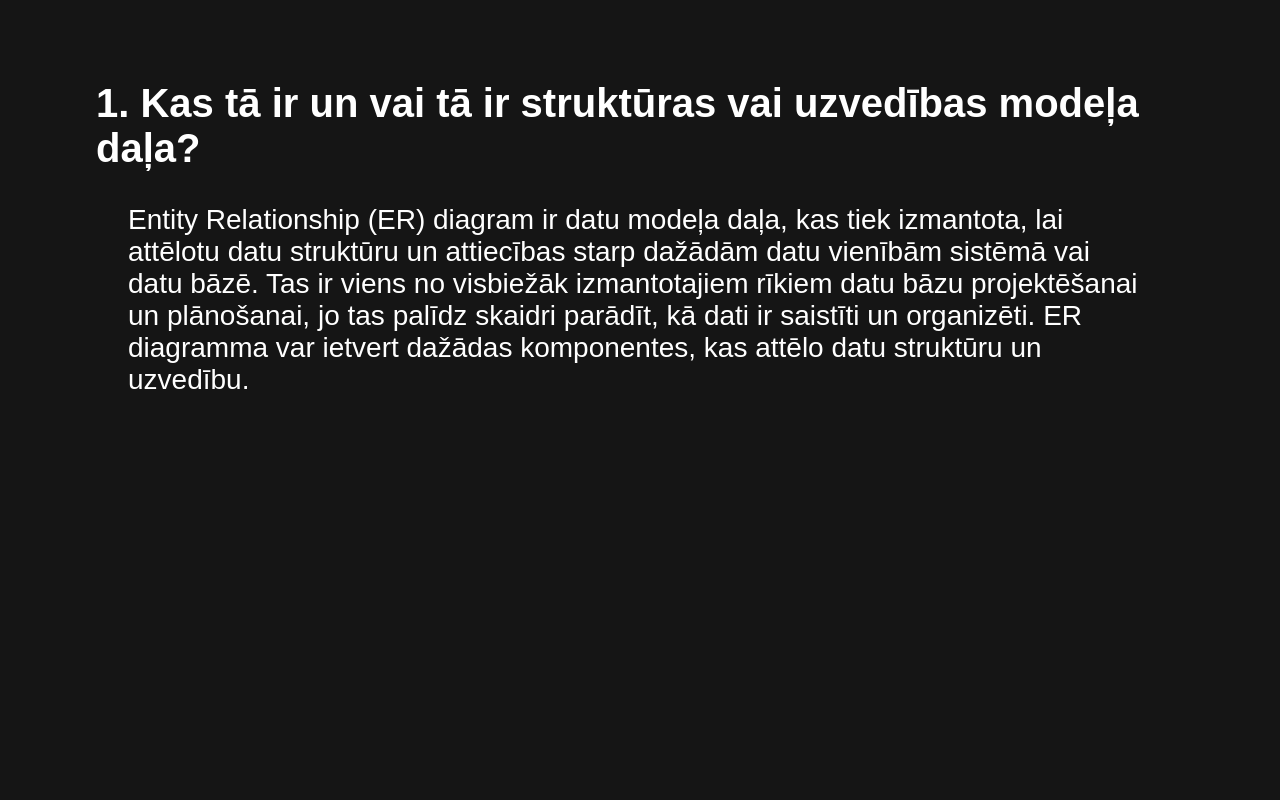
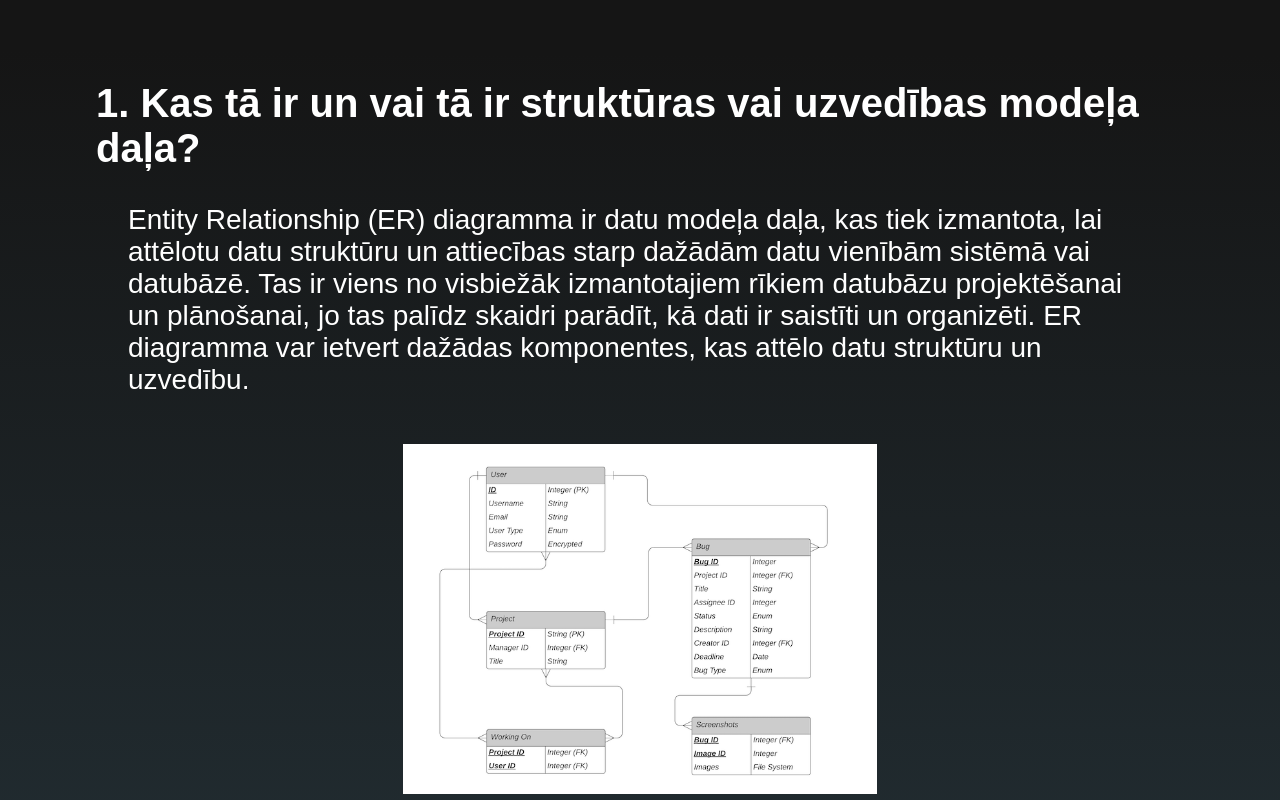
Before and after one commit to TotoalNormie/UMLreact, a React (Vite) app in the folder uml/: page / in a window 1280 px wide. Built offline with nearby package versions, Linux system fonts and the light colour scheme; a web font is replaced by a local one.

Commit message:
style changes

```diff
--- a/uml/src/components/Stuktura.jsx
+++ b/uml/src/components/Stuktura.jsx
@@ -1,16 +1,24 @@
+import diagram from '../../public/Diagram.png';
+
 function Stuktura() {
-
 	return (
 		<>
 			<article>
 				<h2>Kas tā ir un vai tā ir struktūras vai uzvedības modeļa daļa?</h2>
-          <p>Entity Relationship (ER) diagram ir datu modeļa daļa, kas tiek izmantota,
-              lai attēlotu datu struktūru un attiecības starp dažādām datu vienībām sistēmā vai datu bāzē.
-              Tas ir viens no visbiežāk izmantotajiem rīkiem datu bāzu projektēšanai un plānošanai, jo tas palīdz skaidri parādīt, kā dati ir saistīti un organizēti.
-              ER diagramma var ietvert dažādas komponentes, kas attēlo datu struktūru un uzvedību.</p>
+				<p>
+					Entity Relationship (ER) diagramma ir datu modeļa daļa, kas tiek izmantota, lai
+					attēlotu datu struktūru un attiecības starp dažādām datu vienībām sistēmā vai
+					datubāzē. Tas ir viens no visbiežāk izmantotajiem rīkiem datubāzu projektēšanai
+					un plānošanai, jo tas palīdz skaidri parādīt, kā dati ir saistīti un organizēti.
+					ER diagramma var ietvert dažādas komponentes, kas attēlo datu struktūru un
+					uzvedību.
+				</p>
+				<div className='img'>
+					<img src={diagram} alt='Diagramma' />
+				</div>
 			</article>
 		</>
-    )
+	);
 }
 
-  export default Stuktura
+export default Stuktura;
--- a/uml/src/main.css
+++ b/uml/src/main.css
@@ -18,12 +18,18 @@ main {
 	scroll-snap-type: y mandatory;
 	overscroll-behavior-x: contain;
 	counter-reset: counter;
+	background-color: #999999;
+	display: grid;
+	gap: 0.3rem;
 }
 
 article {
 	scroll-snap-align: start;
 	height: 100svh;
 	counter-increment: counter;
+	background-color: #151515;
+	background: linear-gradient(180.2deg, #151515 6.8%, rgb(36, 49, 55) 131%);
+
 	padding: 3rem 6rem;
 }
 
@@ -39,12 +45,33 @@ a {
 }
 
 .img {
+	margin-top: 3rem;
 	display: flex;
 	justify-content: center;
-	height: 300px;
+	height: 350px;
 }
 
 .entity,
 p {
 	margin-inline: 2rem;
 }
+
+::-webkit-scrollbar {
+	width: 10px;
+}
+
+/* Track */
+::-webkit-scrollbar-track {
+	background: #151515;
+	background: linear-gradient(180.2deg, #151515 6.8%, rgb(36, 49, 55) 131%);
+}
+
+/* Handle */
+::-webkit-scrollbar-thumb {
+	background: #303030;
+	border-radius: 100vw;
+
+    &:hover {
+        background-color: #404040;
+    }
+}
```
Also changed, not shown: uml/public/Diagram.png (added). Lines whose indentation alone changed are shown as unchanged.
